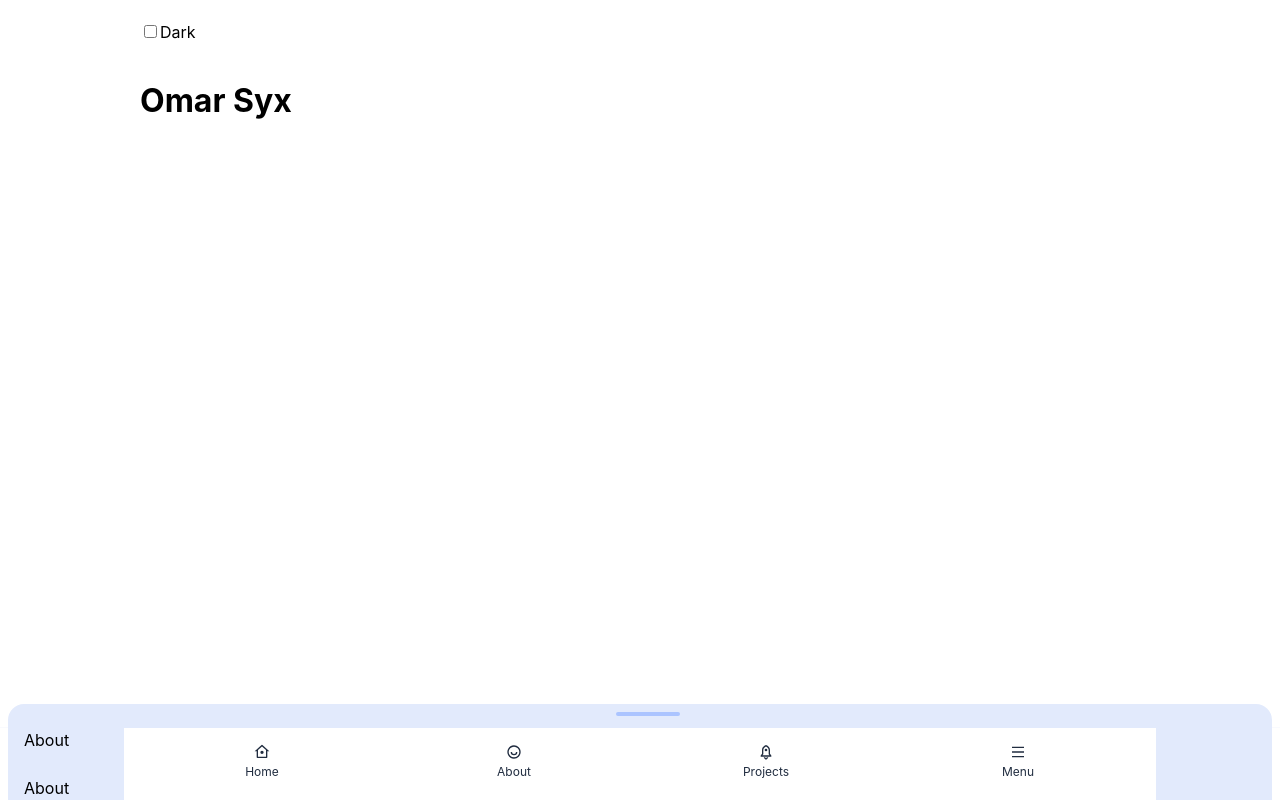
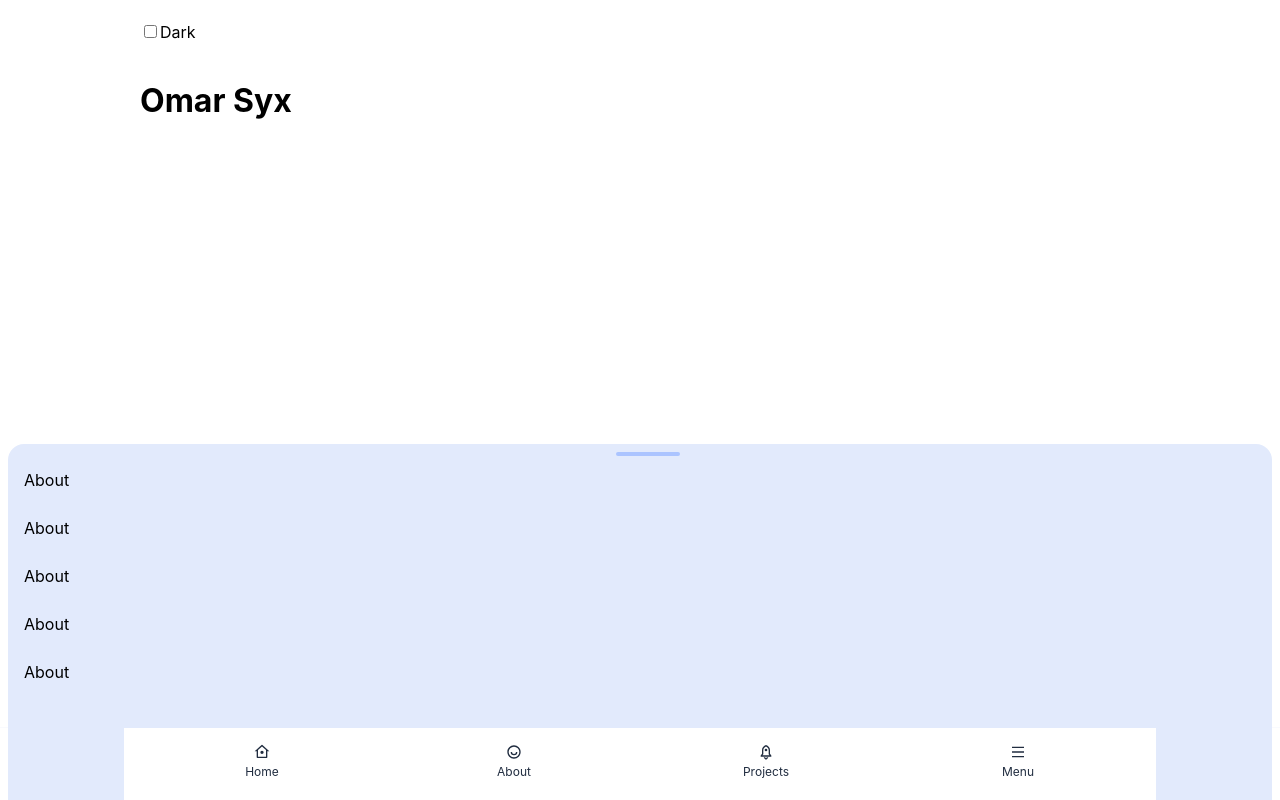
Before and after one commit to ozyxdev/ozyxdev2021, a Next.js app: page / in a window 1280 px wide. Built offline with nearby package versions, Linux system fonts and the light colour scheme.

Commit message:
refactor navigation sheet

```diff
--- a/src/components/Page.js
+++ b/src/components/Page.js
@@ -1,6 +1,6 @@
 import PropTypes from 'prop-types'
 import styled from 'styled-components'
-import Navigation from './shared/Navigation'
+import Navigation from './shared/Nav/Navigation'
 import GlobalStyles from './styles/GlobalStyles'
 
 const InnerStyles = styled.div`
--- /dev/null
+++ b/src/components/shared/Nav/MenuSheet.js
@@ -0,0 +1,89 @@
+import { motion } from 'framer-motion'
+import { useEffect, useRef, useState } from 'react'
+import styled from 'styled-components'
+
+const MenuSheetStyles = styled(motion.div)`
+  top: -3rem;
+  left: 1rem;
+  right: 1rem;
+  border-radius: 2rem;
+  background: #e2eafc;
+  padding: 0.5rem 2rem 15rem 2rem;
+  z-index: -1;
+  position: absolute;
+
+  ::after {
+    content: '';
+    background: #abc4ff;
+    width: 8rem;
+    height: 0.5rem;
+    border-radius: 2px;
+    position: absolute;
+    top: 8px;
+    left: calc(50vw - 4rem);
+  }
+
+  .menu-sheet-container {
+    width: 100%;
+  }
+`
+
+export default function MenuSheet({ setMenuOpen, menuOpen, children }) {
+  const sheetRef = useRef(null)
+  const [dragStart, setDragStart] = useState(0)
+  const [menuSheetHeight, setMenuSheetHeight] = useState(0)
+
+  useEffect(() => {
+    // 15 * 8 is the padding bottom 15rem
+    setMenuSheetHeight(sheetRef.current.clientHeight - 15 * 8)
+  }, [menuSheetHeight])
+
+  const modifyTarget = (_target) => {
+    const delta = dragStart - sheetRef.current.getBoundingClientRect().top
+    console.log('delta', delta)
+    if (delta > 40) {
+      setMenuOpen(true)
+      return -menuSheetHeight
+    }
+    setMenuOpen(false)
+    return 0
+  }
+
+  const menuSheetVariants = {
+    open: { y: -menuSheetHeight },
+    close: { y: 0 },
+  }
+  const transition = {
+    min: 0,
+    max: -menuSheetHeight,
+    timeConstant: 80,
+    bounceStiffness: 600,
+    bounceDamping: 13,
+    velocity: 2,
+    modifyTarget,
+  }
+  return (
+    <>
+      <div
+        role="button"
+        tabIndex={0}
+        aria-label="Close menu"
+        className="menu-sheet-backdrop"
+      />
+      <MenuSheetStyles
+        initial="close"
+        animate={menuOpen ? 'open' : 'close'}
+        variants={menuSheetVariants}
+        drag="y"
+        ref={sheetRef}
+        dragTransition={transition}
+        dragConstraints={{ top: -menuSheetHeight, bottom: 200 }}
+        onTapStart={() => {
+          setDragStart(sheetRef.current.getBoundingClientRect().top)
+        }}
+      >
+        {children}
+      </MenuSheetStyles>
+    </>
+  )
+}
--- /dev/null
+++ b/src/components/shared/Nav/NavItem.js
@@ -0,0 +1,19 @@
+import Link from 'next/link'
+import AboutIcon from '../icons/AboutIcon'
+import HomeIcon from '../icons/HomeIcon'
+import MenuIcon from '../icons/MenuIcon'
+import ProjectIcon from '../icons/ProjectIcon'
+import { NavIemStyles } from './styles/NavStyles'
+
+const NavItem = ({ item }) => (
+  <Link href="/">
+    <NavIemStyles key={item.id}>
+      {item.id === 'home' && <HomeIcon />}
+      {item.id === 'about' && <AboutIcon />}
+      {item.id === 'projects' && <ProjectIcon />}
+      {item.id === 'menu' && <MenuIcon />}
+      <span>{item.id}</span>
+    </NavIemStyles>
+  </Link>
+)
+export default NavItem
--- /dev/null
+++ b/src/components/shared/Nav/Navigation.js
@@ -0,0 +1,52 @@
+import { useRef, useState } from 'react'
+import MenuIcon from '../icons/MenuIcon'
+import MenuSheet from './MenuSheet'
+import NavItem from './NavItem'
+import { NavContainer, NavStyles, NavIemStyles } from './styles/NavStyles'
+
+// eslint-disable-next-line react/display-name
+
+const navItems = [
+  {
+    id: 'home',
+    path: '/',
+  },
+  {
+    id: 'about',
+    path: '/',
+  },
+  {
+    id: 'projects',
+    path: '/',
+  },
+]
+
+export default function Navigation() {
+  const [menuOpen, setMenuOpen] = useState(true)
+
+  const toggleMenu = (_e) => {
+    setMenuOpen(!menuOpen)
+  }
+  const constraintsRef = useRef(null)
+
+  return (
+    <NavContainer ref={constraintsRef}>
+      <MenuSheet menuOpen={menuOpen} setMenuOpen={setMenuOpen}>
+        <p>About</p>
+        <p>About</p>
+        <p>About</p>
+        <p>About</p>
+        <p>About</p>
+      </MenuSheet>
+      <NavStyles>
+        {navItems.map((item) => (
+          <NavItem item={item} key={item.id} />
+        ))}
+        <NavIemStyles onClick={toggleMenu}>
+          <MenuIcon />
+          <span>Menu</span>
+        </NavIemStyles>
+      </NavStyles>
+    </NavContainer>
+  )
+}
--- /dev/null
+++ b/src/components/shared/Nav/styles/NavStyles.js
@@ -0,0 +1,55 @@
+import styled from 'styled-components'
+
+const NavContainer = styled.div`
+  position: fixed;
+  bottom: 0;
+  left: 0;
+  width: 100%;
+  background: white;
+  border-top: 1px solid #f9fafe;
+
+  .menu-sheet-backdrop {
+    background-color: rgba(0, 0, 0, 0.05);
+    width: 100%;
+    height: 100%;
+    position: fixed;
+    top: 0;
+    left: 0;
+    z-index: -1;
+    display: ${(props) => (props.menuOpen ? 'block' : 'none')};
+  }
+`
+
+const NavStyles = styled.nav`
+  max-width: var(--max-width);
+  background: white;
+  margin: 0 auto;
+  padding: 2rem;
+  display: grid;
+  grid-gap: 1rem;
+  grid-template-columns: repeat(4, 1fr);
+  position: relative;
+`
+
+const NavIemStyles = styled.a`
+  display: flex;
+  flex-direction: column;
+  align-items: center;
+
+  :hover {
+    text-decoration: none;
+  }
+
+  svg {
+    fill: #212d40;
+    height: 2rem;
+  }
+
+  span {
+    color: #212d40;
+    font-size: 1.5rem;
+    text-transform: capitalize;
+  }
+`
+
+export { NavContainer, NavStyles, NavIemStyles }
--- a/src/components/shared/Navigation.js
+++ /dev/null
@@ -1,159 +0,0 @@
-import { motion } from 'framer-motion'
-import Link from 'next/link'
-import { forwardRef, useState } from 'react'
-import styled from 'styled-components'
-import AboutIcon from './icons/AboutIcon'
-import HomeIcon from './icons/HomeIcon'
-import MenuIcon from './icons/MenuIcon'
-import ProjectIcon from './icons/ProjectIcon'
-
-const NavigationContainer = styled.div`
-  position: fixed;
-  bottom: 0;
-  left: 0;
-  width: 100%;
-  background: white;
-  border-top: 1px solid #f9fafe;
-
-  .menu-sheet-backdrop {
-    background-color: rgba(0, 0, 0, 0.05);
-    width: 100%;
-    height: 100%;
-    position: fixed;
-    top: 0;
-    left: 0;
-    z-index: -1;
-    display: ${(props) => (props.menuOpen ? 'block' : 'none')};
-  }
-`
-
-const NavigationStyles = styled.nav`
-  max-width: var(--max-width);
-  background: white;
-  margin: 0 auto;
-  padding: 2rem;
-  display: grid;
-  grid-gap: 1rem;
-  grid-template-columns: repeat(4, 1fr);
-  position: relative;
-`
-
-const NavIemStyles = styled.a`
-  display: flex;
-  flex-direction: column;
-  align-items: center;
-
-  :hover {
-    text-decoration: none;
-  }
-
-  svg {
-    fill: #212d40;
-    height: 2rem;
-  }
-
-  span {
-    color: #212d40;
-    font-size: 1.5rem;
-    text-transform: capitalize;
-  }
-`
-
-// eslint-disable-next-line react/display-name
-const NavItem = ({ item }) => (
-  <Link href="/">
-    <NavIemStyles key={item.id}>
-      {item.id === 'home' && <HomeIcon />}
-      {item.id === 'about' && <AboutIcon />}
-      {item.id === 'projects' && <ProjectIcon />}
-      {item.id === 'menu' && <MenuIcon />}
-      <span>{item.id}</span>
-    </NavIemStyles>
-  </Link>
-)
-
-const navItems = [
-  {
-    id: 'home',
-    path: '/',
-  },
-  {
-    id: 'about',
-    path: '/',
-  },
-  {
-    id: 'projects',
-    path: '/',
-  },
-]
-
-const MenuSheet = styled(motion.div)`
-  top: -3rem;
-  left: 1rem;
-  right: 1rem;
-  border-radius: 2rem;
-  background: #e2eafc;
-  padding: 0.5rem 2rem;
-  z-index: -1;
-  position: absolute;
-
-  ::after {
-    content: '';
-    background: #abc4ff;
-    width: 8rem;
-    height: 0.5rem;
-    border-radius: 2px;
-    /* display: block; */
-    position: absolute;
-    top: 8px;
-    left: calc(50vw - 4rem);
-  }
-
-  .menu-sheet-container {
-    width: 100%;
-  }
-`
-
-const menuSheetVariants = {
-  open: { y: '-80%' },
-  close: { y: 0 },
-}
-
-export default function Navigation() {
-  const [menuOpen, setMenuOpen] = useState(false)
-  const toggleMenu = (e) => {
-    setMenuOpen(!menuOpen)
-  }
-  return (
-    <NavigationContainer menuOpen={menuOpen}>
-      <div
-        role="button"
-        tabIndex={0}
-        aria-label="Close menu"
-        className="menu-sheet-backdrop"
-        onClick={toggleMenu}
-      />
-      <MenuSheet
-        initial="close"
-        animate={menuOpen ? 'open' : 'close'}
-        variants={menuSheetVariants}
-        onClick={toggleMenu}
-      >
-        <p>About</p>
-        <p>About</p>
-        <p>About</p>
-        <p>About</p>
-        <p>About</p>
-      </MenuSheet>
-      <NavigationStyles>
-        {navItems.map((item) => (
-          <NavItem item={item} key={item.id} />
-        ))}
-        <NavIemStyles onClick={toggleMenu}>
-          <MenuIcon />
-          <span>Menu</span>
-        </NavIemStyles>
-      </NavigationStyles>
-    </NavigationContainer>
-  )
-}
--- a/src/pages/_document.js
+++ b/src/pages/_document.js
@@ -17,7 +17,7 @@ export default class MyDocument extends Document {
     return (
       <Html lang="en-US">
         <Head>
-          <link rel="icon" href="/favicon.png" />
+          <link rel="icon" href="/favicon.svg" />
         </Head>
         <body>
           <FallbackStyles />
```
Also changed, not shown: public/favicon.png (deleted), public/favicon.svg (added).
